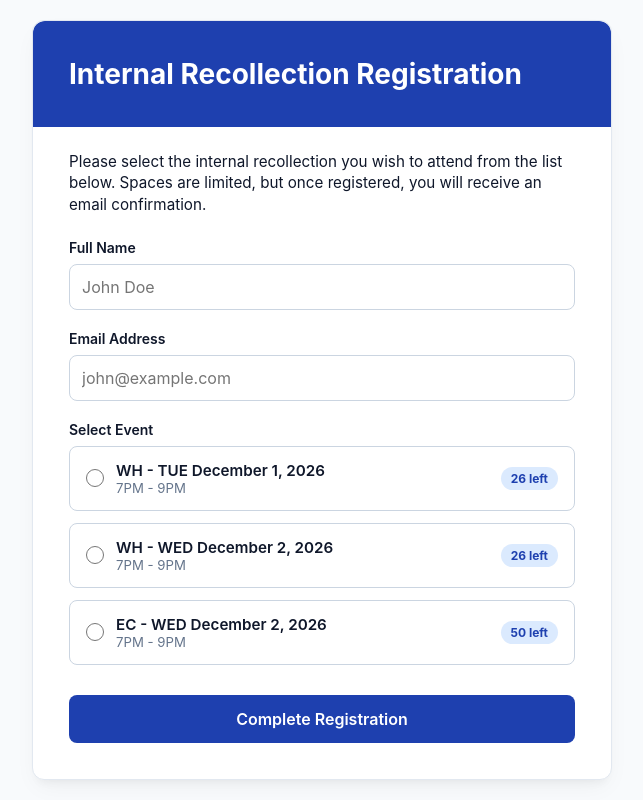
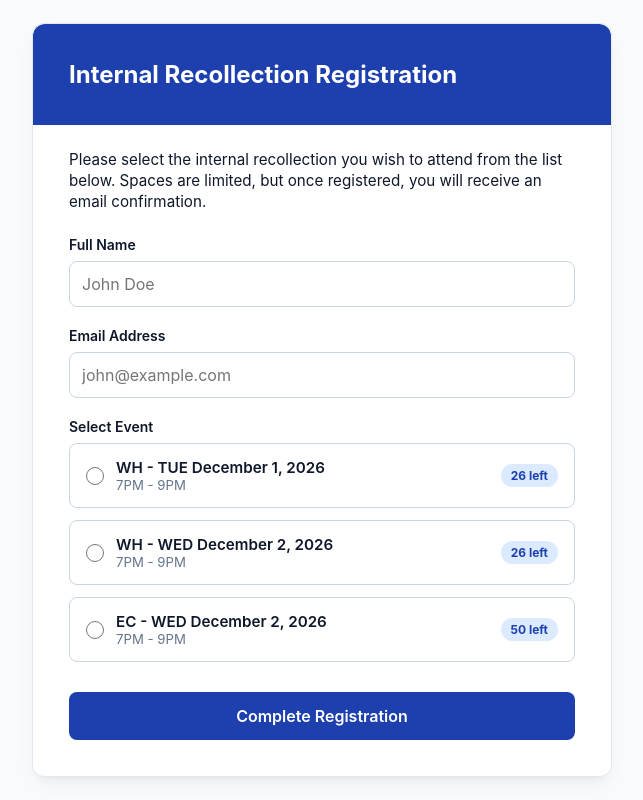
Before and after one commit to cedarcrestcc/cedarcrestcc.github.io, a plain HTML site: page index.html in a window 1280 px wide. Shown: the whole page, without its empty margins (318-961 px from the left). Drawn offline with Linux system fonts and the light colour scheme; no server answers.

Commit message:
Update index.html

```diff
--- a/index.html
+++ b/index.html
@@ -220,7 +220,7 @@
 
 <div class="container">
     <div class="card-header">
-        <h1>Internal Recollection Registration</h1>
+        <h2>Internal Recollection Registration</h2>
     </div>
 
     <p class="subtitle">Please select the internal recollection you wish to attend from the list below. Spaces are limited, but once registered, you will receive an email confirmation.</p>
```
